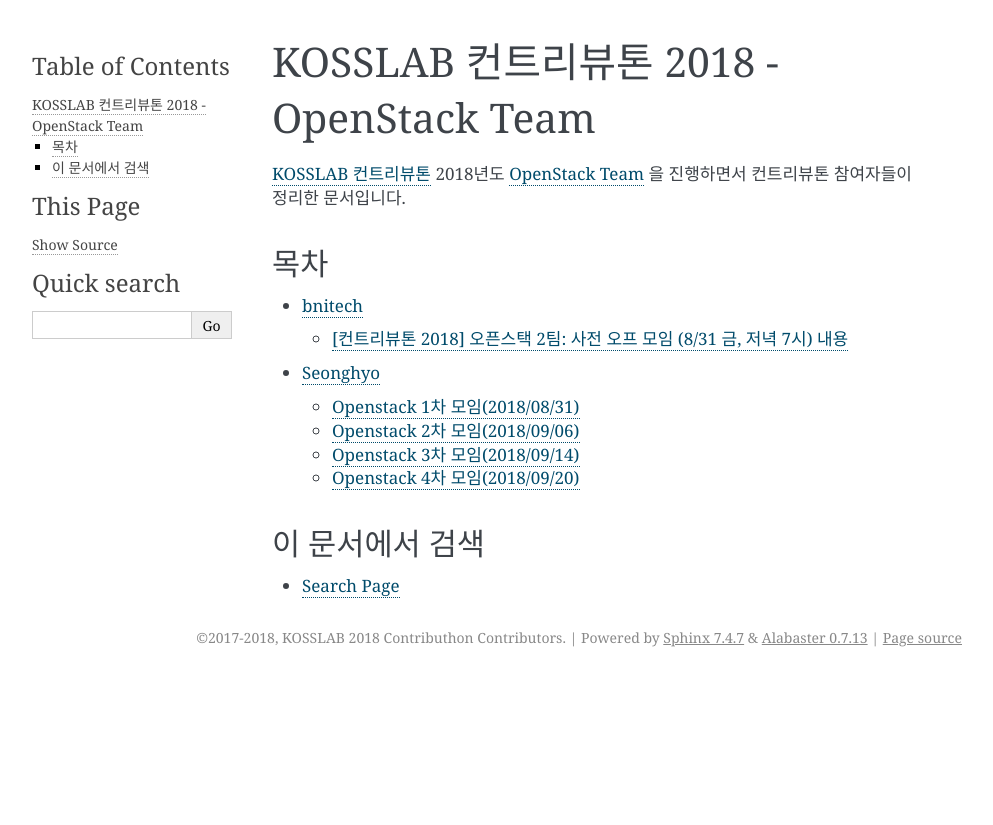
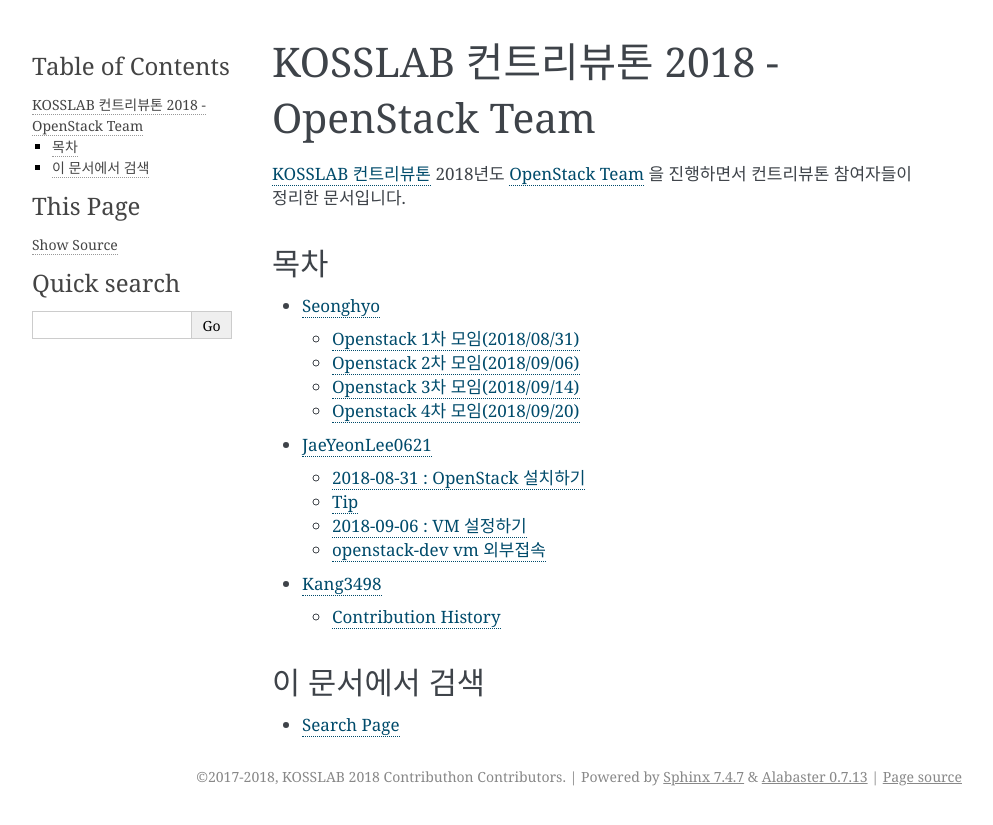
Before and after one commit to openstack-kr/contributhon-2018-team2, a Sphinx documentation site: the page built from doc/source/index.rst, in a window 1280 px wide. Shown: the top 825 px of the page, without its empty margins (148-1141 px from the left). Built offline with Sphinx 7.4.7, drawn with Linux system fonts in a browser that asks for light colours.

Commit message:
Move to Sphinx environment with re-structuring
- Adds initial setup.py + setup.cfg files
- Adds initial structure: .gitignore, LICENSE, bindep.txt
- Structuring with Sphinx
 : Moves previous scattered rst files into [username]/ folders
   in `doc/source` directory
 : Adds initial `conf.py` file

```diff
--- /dev/null
+++ b/doc/source/JaeYeonLee0621/index.rst
@@ -0,0 +1,12 @@
+.. _JaeYeonLee0621:
+
+==============
+JaeYeonLee0621
+==============
+
+.. toctree::
+   :maxdepth: 1
+
+   2018-08-31-OpenStack 설치하기.rst
+   2018-09-06_git 사용하기.rst
+   2018-09-06_vm 외부 접속 설정하기.rst
--- a/doc/source/index.rst
+++ b/doc/source/index.rst
@@ -12,8 +12,9 @@
 .. toctree::
    :maxdepth: 2
 
-   bnitech/index
    Seonghyo/index
+   JaeYeonLee0621/index
+   Kang3498/index
 
 이 문서에서 검색
 ----------------
```
Also changed, not shown: doc/source/Kang3498/index.rst (added, +10 -0 lines), doc/source/JaeYeonLee0621/2018-08-31-OpenStack 설치하기.rst (renamed from 2018-08-31/OpenStack 설치하기.rst), doc/source/JaeYeonLee0621/2018-09-06_git 사용하기.rst (renamed from 2018-09-06/2018-09-06_git 사용하기.rst), doc/source/JaeYeonLee0621/2018-09-06_vm 외부 접속 설정하기.rst (renamed from 2018-09-06/2018-09-06_vm 외부 접속 설정하기.rst), doc/source/Kang3498/test.rst (renamed from test.rst).
